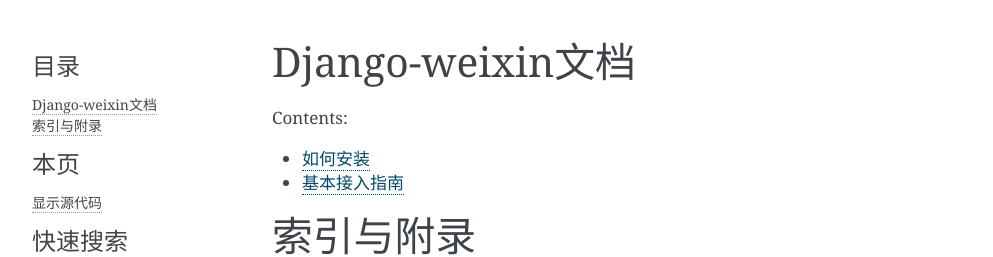
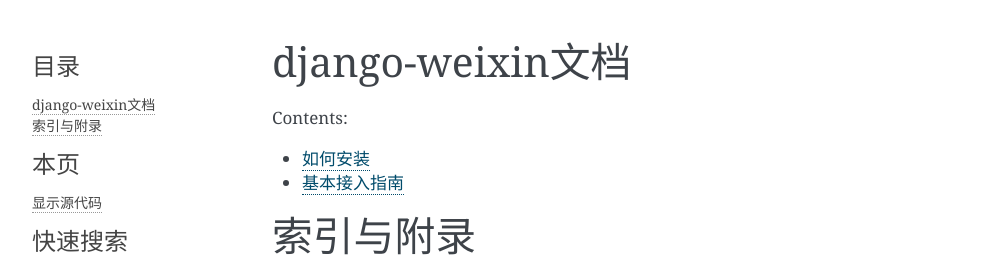
Before and after one commit to tolerious/django-wechat, a Sphinx documentation site: the page built from docs/source/index.rst, in a window 1280 px wide. Shown: the top 257 px of the page, without its empty margins (148-1141 px from the left). Built offline with Sphinx 7.4.7, drawn with Linux system fonts in a browser that asks for light colours; formulas are drawn with MathJax 3.

Commit message:
我们都是好孩子.  ;

```diff
--- a/docs/source/index.rst
+++ b/docs/source/index.rst
@@ -3,7 +3,7 @@
    You can adapt this file completely to your liking, but it should at least
    contain the root `toctree` directive.
 
-Django-weixin文档
+django-weixin文档
 =========================================
 
 Contents:
```
Also changed, not shown: docs/source/install.rst (line endings or trailing spaces).
